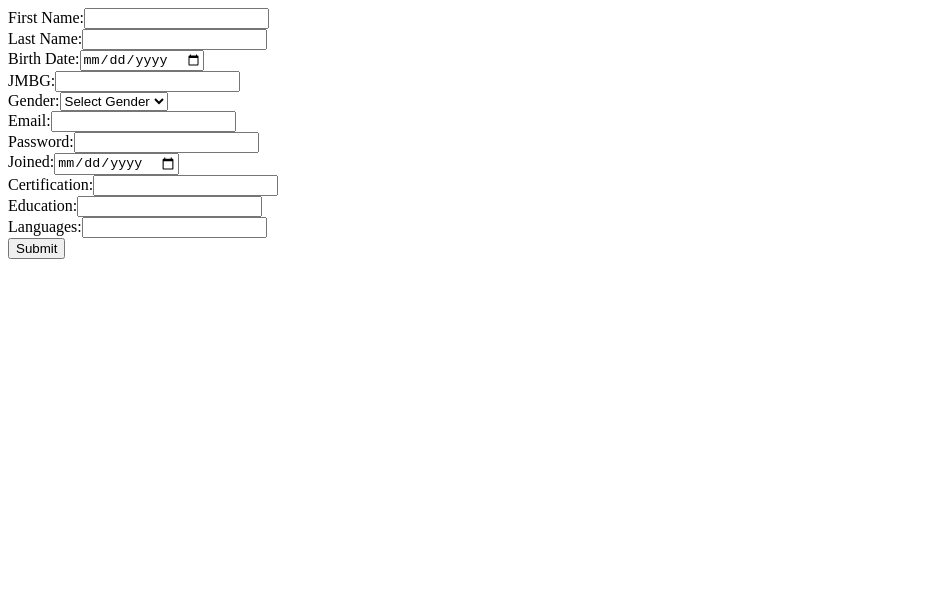
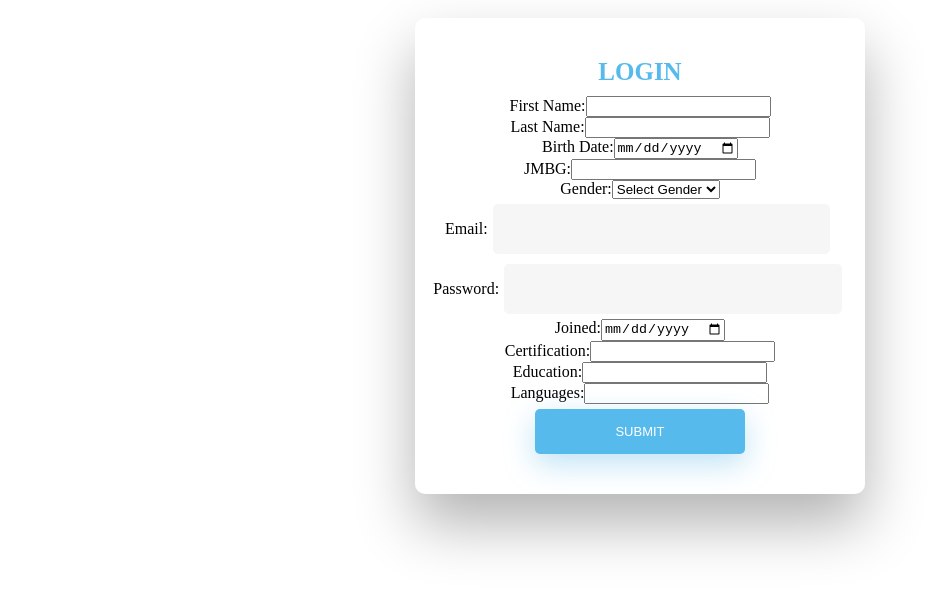
Before and after one commit to cuteghost/webclient, an Angular app: page /add-staff in a window 1280 px wide. Shown: the top 590 px of the page, without its empty margins (0-948 px from the left). Built offline with nearby package versions, Linux system fonts and the light colour scheme.

Commit message:
feat(webclient): 1. added css za add-staff

```diff
--- a/src/app/components/add-staff/add-staff.component.html
+++ b/src/app/components/add-staff/add-staff.component.html
@@ -1,5 +1,7 @@
 <form [formGroup]="staffForm" (ngSubmit)="onSubmit()">
-    <div>
+  <div class="wrapper fadeInDown"> <div id="formContent">
+    <div><div><h2>Login</h2></div>
+
       <label for="firstName">First Name:</label>
       <input type="text" id="firstName" formControlName="firstName" required>
     </div>
@@ -47,5 +49,6 @@
       <label for="languages">Languages:</label>
       <input type="text" id="languages" formControlName="languages">
     </div>
-    <button type="submit">Submit</button>
+    <button type="submit">Submit</button>   </div>
+ </div>
   </form>
--- a/src/app/components/add-staff/add-staff.component.scss
+++ b/src/app/components/add-staff/add-staff.component.scss
@@ -0,0 +1,251 @@
+@import url('https://fonts.googleapis.com/css?family=Poppins');
+
+/* BASIC */
+
+
+
+body {
+  font-family: "Poppins", sans-serif;
+  height: 100vh;
+  background-color: #56baed;
+}
+
+a {
+  color: #92badd;
+  display:inline-block;
+  text-decoration: none;
+  font-weight: 400;
+}
+a:hover  {
+    color: #39ace7;
+  }
+
+h2 {
+  text-align: center;
+  font-size: 25px;
+  font-weight: 600;
+  text-transform: uppercase;
+  display:inline-block;
+  margin: 40px 8px 10px 8px;
+  color: #56baed;
+}
+
+
+
+/* STRUCTURE */
+
+.wrapper {
+  display: flex;
+  align-items: center;
+  flex-direction: column;
+  justify-content: center;
+  width: 100%;
+  min-height: 100%;
+  padding: 10px;
+}
+
+#formContent {
+  -webkit-border-radius: 10px 10px 10px 10px;
+  border-radius: 10px 10px 10px 10px;
+  background: #fff;
+  padding: 30px;
+  width: 90%;
+  max-width: 450px;
+  position: relative;
+  padding: 0px;
+  -webkit-box-shadow: 0 30px 60px 0 rgba(0,0,0,0.3);
+  box-shadow: 0 30px 60px 0 rgba(0,0,0,0.3);
+  text-align: center;
+}
+
+#formFooter {
+  background-color: #f6f6f6;
+  border-top: 1px solid #dce8f1;
+  padding: 25px;
+  text-align: center;
+  -webkit-border-radius: 0 0 10px 10px;
+  border-radius: 0 0 10px 10px;
+}
+
+
+/* FORM TYPOGRAPHY*/
+
+button {
+  background-color: #56baed;
+  border: none;
+  color: white;
+  padding: 15px 80px;
+  text-align: center;
+  text-decoration: none;
+  display: inline-block;
+  text-transform: uppercase;
+  font-size: 13px;
+  -webkit-box-shadow: 0 10px 30px 0 rgba(95,186,233,0.4);
+  box-shadow: 0 10px 30px 0 rgba(95,186,233,0.4);
+  -webkit-border-radius: 5px 5px 5px 5px;
+  border-radius: 5px 5px 5px 5px;
+  margin: 5px 20px 40px 20px;
+  -webkit-transition: all 0.3s ease-in-out;
+  -moz-transition: all 0.3s ease-in-out;
+  -ms-transition: all 0.3s ease-in-out;
+  -o-transition: all 0.3s ease-in-out;
+  transition: all 0.3s ease-in-out;
+}
+
+button:hover  {
+  background-color: #39ace7;
+}
+label{
+    box-align: left;
+}
+
+input[type=email],[type=password] {
+  background-color: #f6f6f6;
+  border: none;
+  color: #242323;
+  padding: 15px 32px;
+  text-align: left;
+  text-decoration: none;
+  display: inline-block;
+  font-size: 14px;
+  margin: 5px;
+  width: 75%;
+  border: 2px solid #f6f6f6;
+  -webkit-transition: all 0.5s ease-in-out;
+  -moz-transition: all 0.5s ease-in-out;
+  -ms-transition: all 0.5s ease-in-out;
+  -o-transition: all 0.5s ease-in-out;
+  transition: all 0.5s ease-in-out;
+  -webkit-border-radius: 5px 5px 5px 5px;
+  border-radius: 5px 5px 5px 5px;
+}
+
+input[type=text]:focus {
+  background-color: #fff;
+  border-bottom: 2px solid #5fbae9;
+}
+
+input[type=text]:placeholder {
+  color: #cccccc;
+}
+
+
+
+/* ANIMATIONS */
+
+/* Simple CSS3 Fade-in-down Animation */
+.fadeInDown {
+  -webkit-animation-name: fadeInDown;
+  animation-name: fadeInDown;
+  -webkit-animation-duration: 1s;
+  animation-duration: 1s;
+  -webkit-animation-fill-mode: both;
+  animation-fill-mode: both;
+}
+
+@-webkit-keyframes fadeInDown {
+  0% {
+    opacity: 0;
+    -webkit-transform: translate3d(0, -100%, 0);
+    transform: translate3d(0, -100%, 0);
+  }
+  100% {
+    opacity: 1;
+    -webkit-transform: none;
+    transform: none;
+  }
+}
+
+@keyframes fadeInDown {
+  0% {
+    opacity: 0;
+    -webkit-transform: translate3d(0, -100%, 0);
+    transform: translate3d(0, -100%, 0);
+  }
+  100% {
+    opacity: 1;
+    -webkit-transform: none;
+    transform: none;
+  }
+}
+
+/* Simple CSS3 Fade-in Animation */
+@-webkit-keyframes fadeIn { from { opacity:0; } to { opacity:1; } }
+@-moz-keyframes fadeIn { from { opacity:0; } to { opacity:1; } }
+@keyframes fadeIn { from { opacity:0; } to { opacity:1; } }
+
+.fadeIn {
+  opacity:0;
+  -webkit-animation:fadeIn ease-in 1;
+  -moz-animation:fadeIn ease-in 1;
+  animation:fadeIn ease-in 1;
+
+  -webkit-animation-fill-mode:forwards;
+  -moz-animation-fill-mode:forwards;
+  animation-fill-mode:forwards;
+
+  -webkit-animation-duration:1s;
+  -moz-animation-duration:1s;
+  animation-duration:1s;
+}
+
+.fadeIn.first {
+  -webkit-animation-delay: 0.4s;
+  -moz-animation-delay: 0.4s;
+  animation-delay: 0.4s;
+}
+
+.fadeIn.second {
+    text-align: center;
+  -webkit-animation-delay: 0.6s;
+  -moz-animation-delay: 0.6s;
+  animation-delay: 0.6s;
+}
+
+.fadeIn.third {
+  -webkit-animation-delay: 0.8s;
+  -moz-animation-delay: 0.8s;
+  animation-delay: 0.8s;
+}
+
+.fadeIn.fourth {
+  -webkit-animation-delay: 1s;
+  -moz-animation-delay: 1s;
+  animation-delay: 1s;
+}
+
+/* Simple CSS3 Fade-in Animation */
+.underlineHover:after {
+  display: block;
+  left: 0;
+  bottom: -10px;
+  width: 0;
+  height: 2px;
+  background-color: #56baed;
+  content: "";
+  transition: width 0.2s;
+}
+
+.underlineHover:hover {
+  color: #0d0d0d;
+}
+
+.underlineHover:hover:after{
+  width: 100%;
+}
+
+
+
+/* OTHERS */
+
+*:focus {
+    outline: none;
+}
+
+#icon {
+  width:60%;
+}
+
+* {
+  box-sizing: border-box;
+}
```
